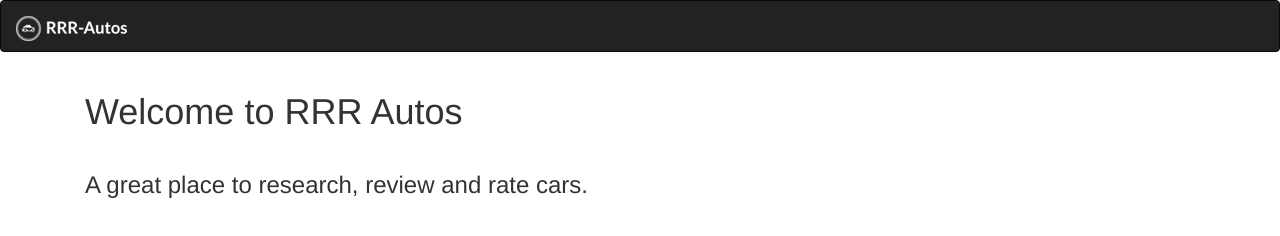
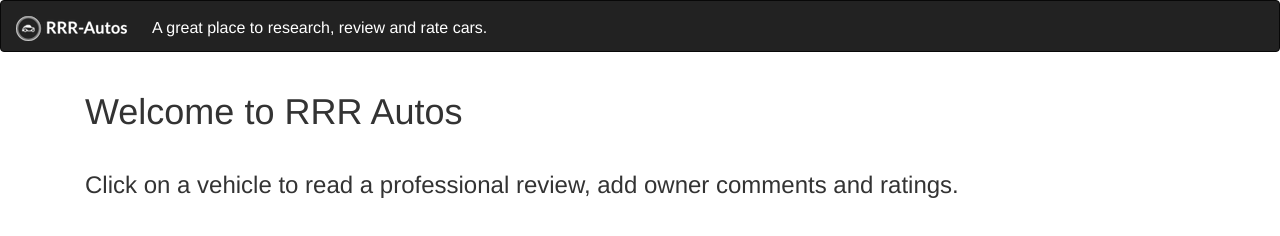
Before and after one commit to hdcoulson/RRR, a website: page public/index.html in a window 1280 px wide. Drawn offline with nearby package versions, Linux system fonts and the light colour scheme; no server answers.

Commit message:
Repositioned slogan and added instructional copy #12

```diff
--- a/public/index.html
+++ b/public/index.html
@@ -11,7 +11,10 @@
       <div class="container-fluid">
         <div class="navbar-header">
           <a class="navbar-brand" href="#">
-          <img src="images/rrr-autos.png" alt="Brand" id="back">
+            <span>
+          <img class="logo" src="images/rrr-autos.png" alt="Brand" id="back">
+          </span>
+          <span id="slogan">A great place to research, review and rate cars.</span>
           </a>
         </div>
       </div>
@@ -19,8 +22,8 @@
     <div class="container" id="welcome">
       <div class="col-sm-12 col-md-12">
         <h1>Welcome to RRR Autos</h1>
-        <div class="slogan">
-          <h3>A great place to research, review and rate cars.</h3>
+        <div class="intro">
+          <h3>Click on a vehicle to read a professional review, add owner comments and ratings.</h3>
         </div>
       </div>
     </div>
--- a/public/styles.css
+++ b/public/styles.css
@@ -7,7 +7,7 @@ label {
   padding: 20px;
 }
 
-.slogan {
+.intro {
   padding-bottom: 20px;
   padding-top: 10px;
 }
@@ -15,3 +15,12 @@ label {
 #car-details {
   padding-top: 50px;
 }
+
+#slogan {
+  color: white;
+  font-size: 16px;
+}
+
+.logo {
+  padding-right: 20px;
+}
```
